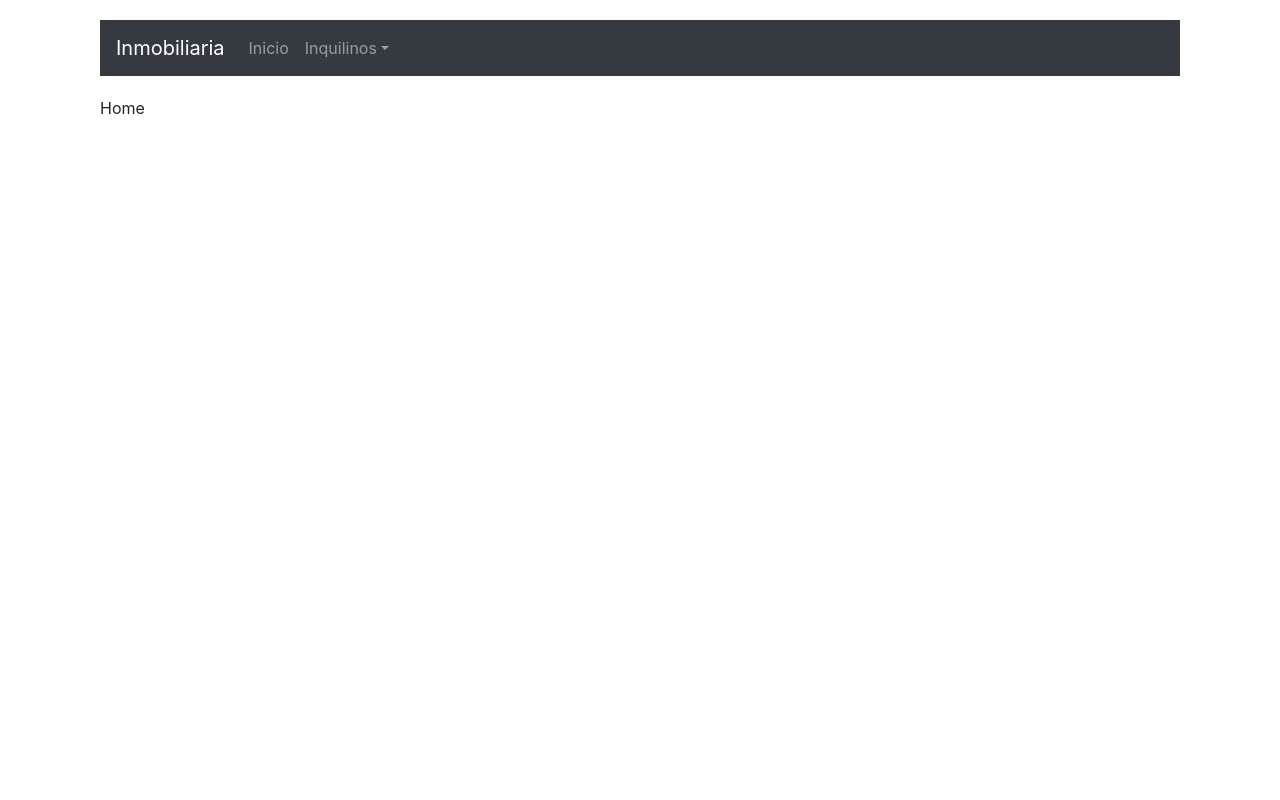
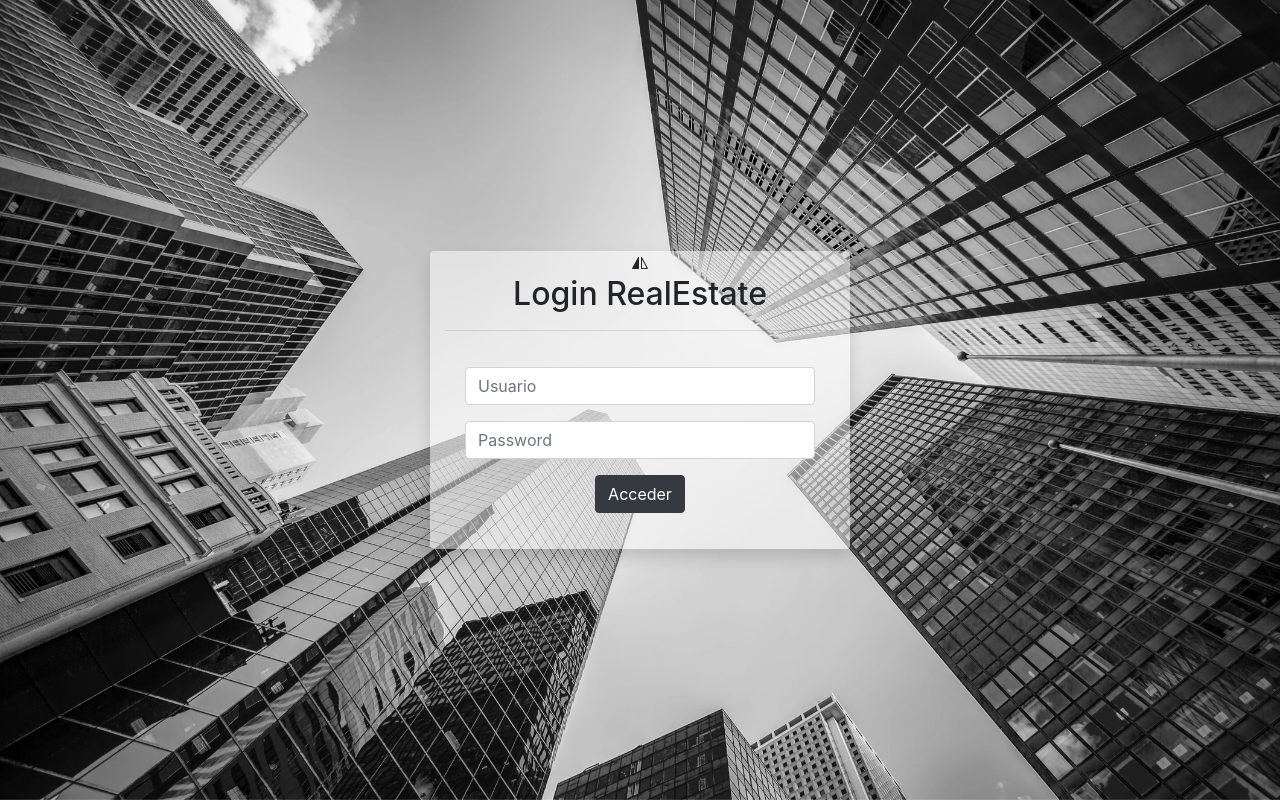
Before and after one commit to brianarrondo/real-estate, a React (Create React App) app in the folder Frontend/: page / in a window 1280 px wide. Built offline with nearby package versions, Linux system fonts and the light colour scheme.

Commit message:
Se crea pantalla de Login sin funcionalidad

```diff
--- a/Frontend/src/components/App.js
+++ b/Frontend/src/components/App.js
@@ -12,7 +12,7 @@ import GenericAlert from "./utils/GenericAlert";
 
 const App = () => {
 
-	const [token, setToken] = useState(true);
+	const [token, setToken] = useState(false);
 
 	if(!token) {
 		return <Login setToken={setToken} />
--- /dev/null
+++ b/Frontend/src/components/login/Login.js
@@ -0,0 +1,45 @@
+import React from "react";
+import {Col, Form} from "react-bootstrap";
+
+const Login = () => {
+    let userName = React.createRef();
+    let password = React.createRef();
+
+    function handleSubmit(event) {
+        event.preventDefault();
+        console.log("user: " + userName.current.value);
+        console.log("password: " + password.current.value);
+
+        // TODO: enviar request al servicio de login
+    }
+
+    return (
+            <div className="d-flex justify-content-center vertical-center login-background basic-padding-10">
+
+                <Col xl={4} lg={7} md={7} sm={12} className="shadow rounded text-center bi-symmetry-vertical login-box-background">
+                    <div>
+                        <h2>Login RealEstate</h2>
+                        <hr />
+                    </div>
+                    <div className="basic-padding-20 ">
+                        <Form onSubmit={handleSubmit}>
+                            <Form.Group>
+                                <Form.Control ref={userName} type="text" placeholder="Usuario" maxLength="20" required />
+                                <Form.Control.Feedback type="invalid">Por favor ingresar el nombre de usuario</Form.Control.Feedback>
+                            </Form.Group>
+                            <Form.Group>
+                                <Form.Control ref={password} type="password" placeholder="Password" maxLength="20" required />
+                                <Form.Control.Feedback type="invalid">Por favor ingresar la password del usuario</Form.Control.Feedback>
+                            </Form.Group>
+                            <Form.Group>
+                                <button className="btn btn-dark text-white ">Acceder</button>
+                            </Form.Group>
+                        </Form>
+                    </div>
+                </Col>
+
+            </div>
+    );
+};
+
+export default Login;
--- a/Frontend/src/css/styles.css
+++ b/Frontend/src/css/styles.css
@@ -25,6 +25,10 @@
 	text-align: center;
 }
 
+.basic-margin-10 {
+	margin: 10px 10px 10px 10px;
+}
+
 .basic-padding-20 {
 	padding: 20px 20px 20px 20px;
 }
@@ -46,7 +50,25 @@ hr {
 	opacity: 0.9;
 }
 
-.login-header {
-	padding-top: 10px;
-	padding-bottom: 10px;
+/* Login */
+
+.vertical-center {
+	min-height: 100%;  /* Fallback for browsers do NOT support vh unit */
+	min-height: 100vh; /* These two lines are counted as one :-)       */
+
+	display: flex;
+	align-items: center;
 }
+
+.login-background {
+	background: url('../img/login-background.jpg') no-repeat center center fixed;
+	-webkit-background-size: cover;
+	-moz-background-size: cover;
+	background-size: cover;
+	-o-background-size: cover;
+}
+
+.login-box-background {
+	background: rgba(255, 255, 255, 0.5);
+	border: 0px;
+}
```
Also changed, not shown: Frontend/src/img/login-background.jpg (added).
